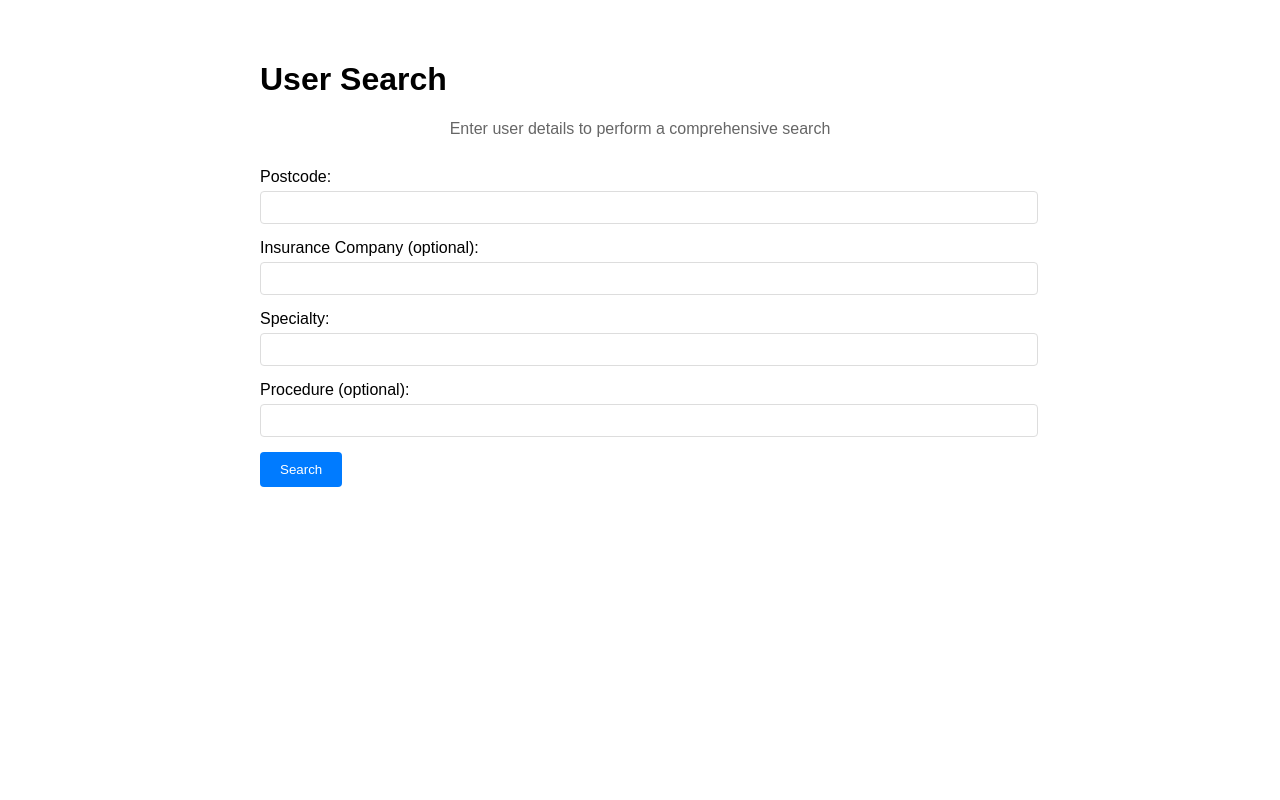
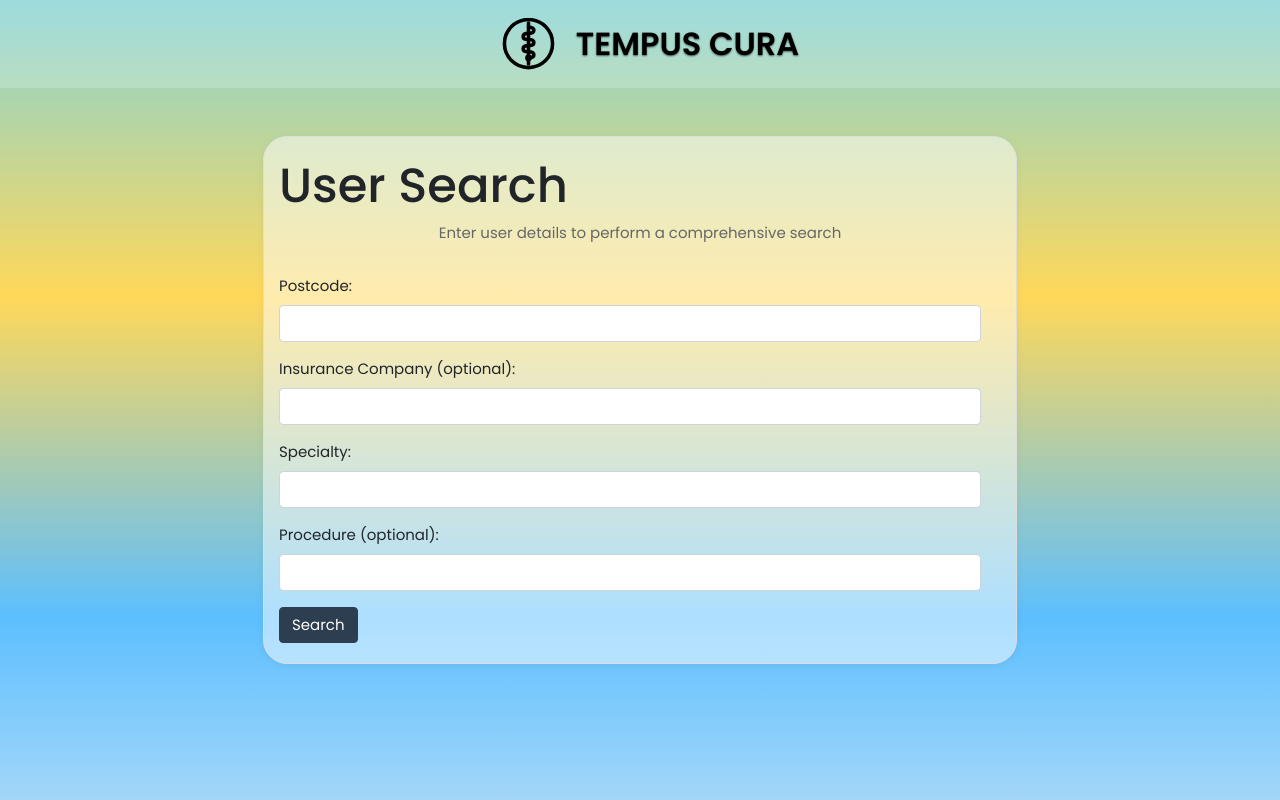
Before and after one commit to viczommers/tesuji, a FastAPI app: page /landing in a window 1280 px wide. Run offline with FastAPI, Linux system fonts and the light colour scheme; some libraries are stand-ins or nearby versions.

Commit message:
UI changes

```diff
--- a/static/css/styles.css
+++ b/static/css/styles.css
@@ -1,14 +1,106 @@
+@import url('https://fonts.googleapis.com/css2?family=Roboto:wght@400;700&display=swap');
+@import url("https://fonts.googleapis.com/css2?family=Poppins:wght@400;500;600&display=swap");
+
+*,
+*::after,
+*::before {
+    font-family: 'Poppins', 'Roboto', sans-serif;
+}
+
+* {
+    user-select: none;
+    -webkit-user-select: none;
+    /* Safari */
+    -moz-user-select: none;
+    /* Firefox */
+    -ms-user-select: none;
+    /* Internet Explorer/Edge */
+}
+
+html,
 body {
-    font-family: Arial, sans-serif;
-    max-width: 800px;
+    height: 100%;
+    display: flex;
     margin: 0 auto;
-    padding: 20px;
+    justify-content: center;
+    align-items: center;
+}
+
+body {
+    /* background: linear-gradient(to bottom right, #D3D3D3, #B0C4DE, #ADD8E6, #FFFFFF);*/
+    /*background: linear-gradient(to bottom, #C0C0C0, #B0C4DE, #ADD8E6,#E0F7FA);*/
+    /* background: linear-gradient(to bottom, #C0C0C0, #C4C8D4, #B8D0E6, #ADD8E6, #D0EEF4, #E0F7FA); */
+    background: linear-gradient(180deg,
+            #5DB89A 0%,
+            /* Vibrant light green */
+            #6ACFA8 20%,
+            /* Slightly darker, vibrant green */
+            #7AD3E0 40%,
+            /* Bright teal/blue */
+            #FFD85A 60%,
+            /* Bold golden yellow */
+            #5CBFFF 80%,
+            /* Vibrant cool blue */
+            #D9E8F4 100%
+            /* Light neutral white/gray (still soft) */
+        );
+    background-size: 200% 200%;
+
+    /* animation: ease; */
+    animation: gradientAnimation 25s cubic-bezier(0.25, 0.1, 0.25, 1) infinite;
+    font-family: 'Inter', 'Roboto', sans-serif;
+    overflow-x: hidden;
+    color: #95a2b6ff;
+}
+
+@keyframes gradientAnimation {
+    0% {
+        background-position: 0% 0%;
+    }
+
+    50% {
+        background-position: 100% 100%;
+    }
+
+    100% {
+        background-position: 0% 0%;
+    }
+}
+
+.custom-blur {
+    border: 0.1rem solid #354154ff;
+    background-color: rgba(0, 0, 0, 0.6);
+    border-radius: 1rem;
+    z-index: 9000;
+    backdrop-filter: blur(20px);
+    /* Apply blur effect */
+    -webkit-backdrop-filter: blur(20px);
+    /* For Safari support */
 }
 
 select {
     padding: 8px;
     margin: 10px 0;
     font-size: 16px;
+}
+
+header {
+    height: 5.5rem;
+    margin-bottom: 2rem;
+    justify-content: center;
+    align-items: center;
+    background: rgba(255, 255, 255, 0.2);
+    position: fixed;
+    top: 0;
+    left: 0;
+    width: 100%;
+    z-index: 9999;
+    backdrop-filter: blur(5px);
+    /* Apply blur effect */
+    -webkit-backdrop-filter: blur(5px);
+    /* For Safari support */
+    transition: background 0.3s;
+    /* Smooth transition */
 }
 
 button {
@@ -26,14 +118,71 @@ button:hover {
 
 /* Add these styles to your existing CSS file */
 .container {
+    border: 1px solid #ddd;
+    border-radius: 1.5rem;
+    padding: 2rem;
+    background-color: #fff;
+    background: rgba(255, 255, 255, 0.5);
+    box-shadow: 0 2px 8px rgba(0, 0, 0, 0.05);
     max-width: 800px;
     margin: 0 auto;
     padding: 20px;
-    position: relative;
 }
 
 .form-group {
+    width: 722px;
     margin-bottom: 15px;
+    padding-right: 20px;
+}
+
+.logo {
+    margin-right: clamp(0.0375rem, 0.0375rem, 0.075rem);
+}
+
+.logo-text {
+    font-size: clamp(1.8rem, 2.5vw, 2.625rem);
+    color: #000000;
+    text-shadow: 0 1px 2px rgba(0, 0, 0, 0.6);
+    font-weight: bold;
+}
+
+.container-header {
+    height: 100%;
+    display: flex;
+    justify-content: center;
+    align-items: center;
+}
+
+.logo-img-button {
+    display: flex;
+    justify-content: center;
+    align-items: center;
+    cursor: pointer;
+    background: transparent;
+    border: none;
+    transition: none;
+}
+
+.logo-img-button:hover {
+    transform: none;
+    background: transparent;
+    box-shadow: none;
+}
+
+.logo-img-button:active {
+    transform: scale(0.95);
+}
+
+.logo-img-button:focus {
+    outline: none;
+    box-shadow: none;
+}
+
+.logo-img-button svg,
+.logo-img-button img {
+    height: clamp(3rem, 4vw, 3.5rem);
+    background: transparent;
+    border: none;
 }
 
 label {
@@ -48,7 +197,8 @@ input {
     border-radius: 4px;
 }
 
-.submit-btn, .back-btn {
+.submit-btn,
+.back-btn {
     background-color: #007bff;
     color: white;
     padding: 10px 20px;
@@ -109,7 +259,7 @@ ul {
     background-color: #f8f9fa;
     padding: 25px;
     border-radius: 8px;
-    box-shadow: 0 2px 4px rgba(0,0,0,0.1);
+    box-shadow: 0 2px 4px rgba(0, 0, 0, 0.1);
 }
 
 .submit-btn:disabled {
@@ -129,7 +279,9 @@ ul {
     left: 0;
     width: 100%;
     height: 100%;
-    background-color: rgba(255, 255, 255, 0.9);
+    border-radius: 1.5rem;
+    background: rgba(255, 255, 255, 0.5);
+    box-shadow: 0 2px 8px rgba(0, 0, 0, 0.05);
     justify-content: center;
     align-items: center;
     flex-direction: column;
@@ -147,8 +299,13 @@ ul {
 }
 
 @keyframes spin {
-    0% { transform: rotate(0deg); }
-    100% { transform: rotate(360deg); }
+    0% {
+        transform: rotate(0deg);
+    }
+
+    100% {
+        transform: rotate(360deg);
+    }
 }
 
 .loading-overlay p {
@@ -156,3 +313,20 @@ ul {
     font-size: 18px;
     margin-top: 10px;
 }
+
+@keyframes fadeSlideIn {
+    0% {
+        opacity: 0;
+        transform: translateY(20px);
+    }
+
+    100% {
+        opacity: 1;
+        transform: translateY(0);
+    }
+}
+
+.container {
+    animation: fadeSlideIn 1s ease-out forwards;
+    opacity: 0;
+}
--- a/templates/landing.html
+++ b/templates/landing.html
@@ -1,12 +1,49 @@
 <!DOCTYPE html>
 <html lang="en">
+
 <head>
     <meta charset="UTF-8">
     <meta name="viewport" content="width=device-width, initial-scale=1.0">
-    <title>User Search</title>
     <link rel="stylesheet" href="{{ url_for('static', path='/css/styles.css') }}">
+
+    <link href="https://cdn.jsdelivr.net/npm/bootswatch@4.5.2/dist/flatly/bootstrap.min.css" rel="stylesheet">
+
+    <link href="https://cdnjs.cloudflare.com/ajax/libs/bootstrap-icons/1.11.3/font/bootstrap-icons.min.css"
+        rel="stylesheet">
 </head>
+
 <body>
+    <header>
+        <div class="container-header">
+            <button class="logo-img-button" onclick="window.open('/', '_self')">
+                <svg xmlns="http://www.w3.org/2000/svg" viewBox="0 0 100 100" width="55" height="80" fill="none">
+                    <g stroke="#000000" stroke-width="7" stroke-linecap="round" stroke-linejoin="round">
+                        <!-- Outer circle boundary -->
+                        <circle cx="50" cy="50" r="47" stroke="#000000" stroke-width="7" />
+
+                        <!-- Central rod -->
+                        <line x1="50" y1="10" x2="50" y2="90" />
+
+                        <!-- Snake (more detailed undulations) -->
+                        <path d="M50 18
+                               C64 18, 64 30, 50 30
+                               C36 30, 36 42, 50 42
+                               C64 42, 64 54, 50 54
+                               C36 54, 36 66, 50 66
+                               C64 66, 64 78, 50 78" />
+
+                        <!-- Snake head -->
+                        <circle cx="50" cy="78" r="3" fill="#00BFFF" />
+                    </g>
+                </svg>
+
+            </button>
+            <div class="logo-text" style="user-select: none;">
+                <span>TEMPUS CURA</span>
+            </div>
+        </div>
+    </header>
+
     <div class="container">
         <h1>User Search</h1>
         <div class="search-description">
@@ -41,7 +78,7 @@
     </div>
 
     <script>
-        document.querySelector('form').addEventListener('submit', function(e) {
+        document.querySelector('form').addEventListener('submit', function (e) {
             // Show loading overlay
             document.getElementById('loadingOverlay').style.display = 'flex';
 
@@ -52,4 +89,5 @@
         });
     </script>
 </body>
+
 </html>
```
